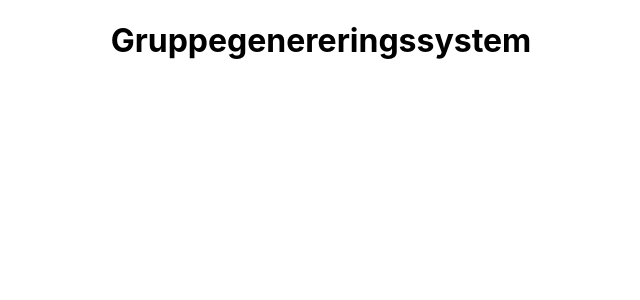
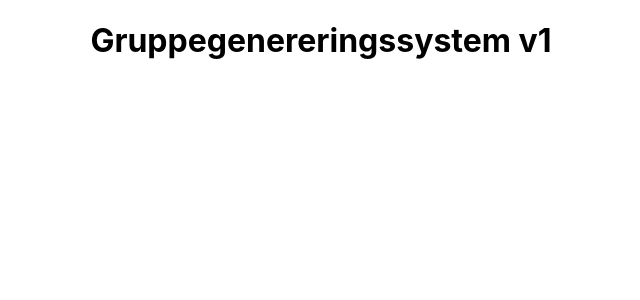
Before and after one commit to zaimimr/GruppeGenereringSystem, a React (Create React App) app in the folder frontend/: page / in a window 1280 px wide. Shown: the top 300 px of the page, without its empty margins (319-959 px from the left). Built offline with nearby package versions, Linux system fonts and the light colour scheme.

Commit message:
testing auto deploy

```diff
--- a/frontend/src/App.js
+++ b/frontend/src/App.js
@@ -4,7 +4,7 @@ import "./App.css";
 function App() {
   return (
     <div className="App">
-      <h1>Gruppegenereringssystem</h1>
+      <h1>Gruppegenereringssystem v1</h1>
     </div>
   );
 }
```
Also changed, not shown: 1 other file (tests, documents, lock files or other folders).
